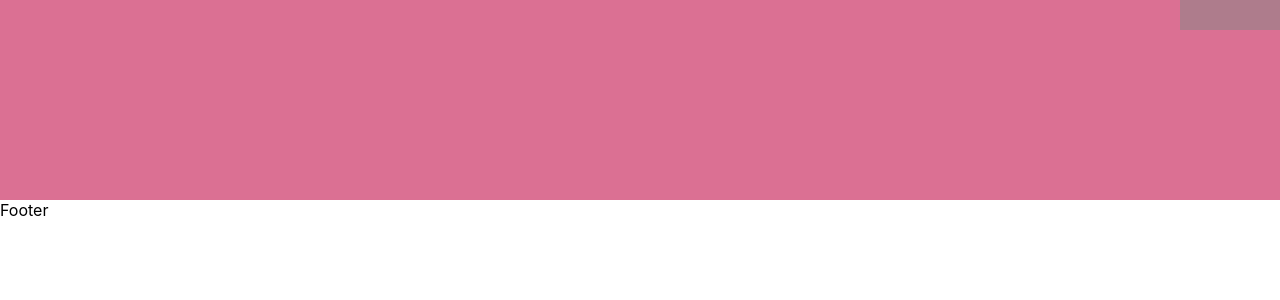
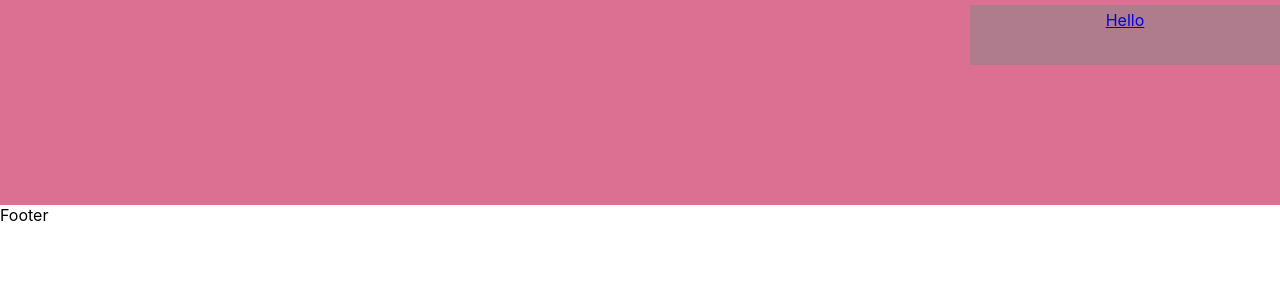
Before and after one commit to Enitsed/splash, a React (Create React App) app in the folder front/: page / in a window 1280 px wide. Shown: the top 300 px of the page. Built offline with nearby package versions, Linux system fonts and the light colour scheme.

Commit message:
header navbar

```diff
--- a/front/src/components/BasicHeader.js
+++ b/front/src/components/BasicHeader.js
@@ -15,6 +15,7 @@ class Header extends Component {
 
 const BasicHeader = styled(Header)`
     width : 100%;
+    padding-top : 5px;
     background-color: rgb(219, 112, 147);
     height : 200px;
 `;
--- a/front/src/components/BasicNavBar.js
+++ b/front/src/components/BasicNavBar.js
@@ -5,17 +5,38 @@ class NavBar extends Component {
 
     render() {
         return (
-            <nav className = { this.props.className } ></nav>
+            <nav className = { this.props.className } >
+                <StyledButton>
+                    로그인
+                </StyledButton>
+            </nav>
         );
     }
 }
 
-const BasicNavBar = styled(NavBar)
+class Button extends Component {
+    render() {
+        return <a href="#">Hello </a>
+    }
+}
+
+const StyledButton = styled(Button)`
+    color : red;
+    border : 1px solid yellow;
+    border-radius : 5px;
+    margin : 5px;
+    padding : 5px;
+    text-align : middle;
 `
+
+const BasicNavBar = styled(NavBar)`
+    display : flex;
     float : right;
-    background-color : #8888
-    width: 100px;
-    height: 30px;
+    background-color : #8888;
+    width : 300px;
+    height : 50px;
+    padding : 5px;
+    justify-content : center;
 `
 
 export default BasicNavBar;
```
